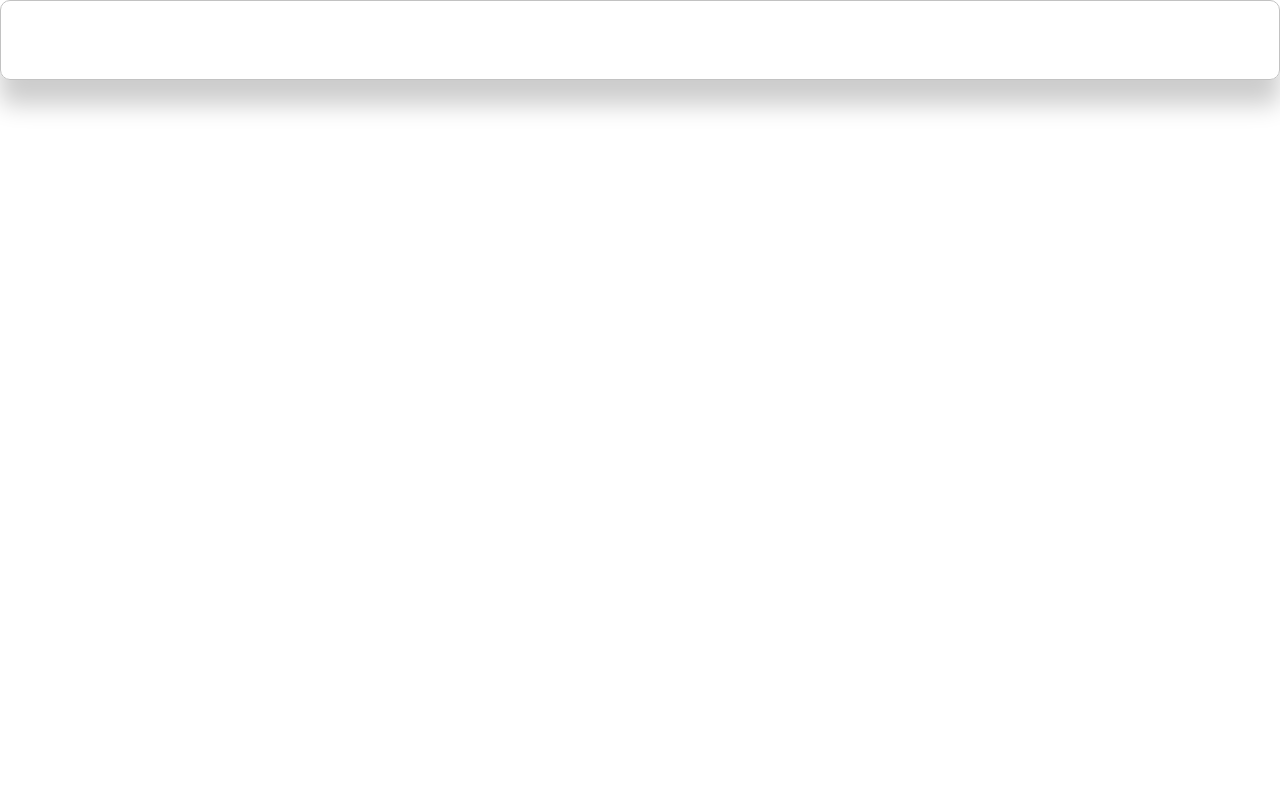
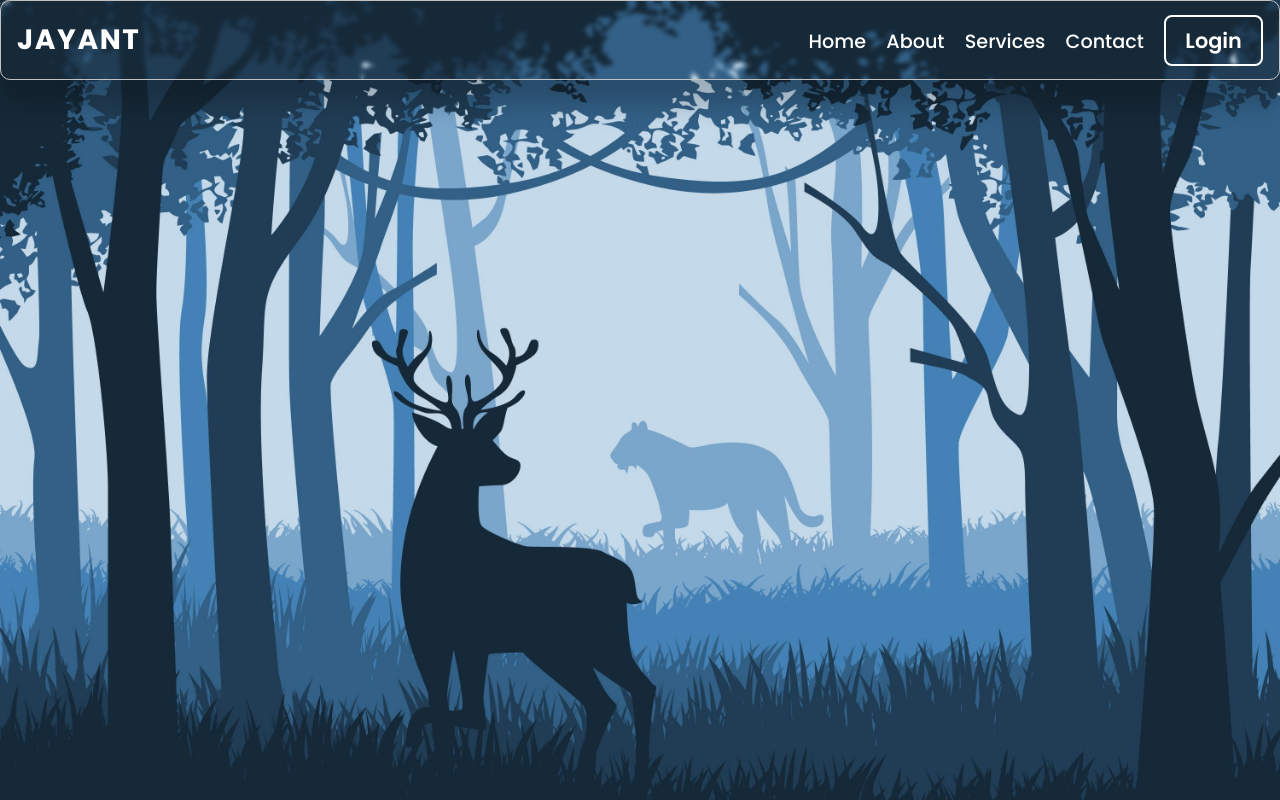
Before and after one commit to 10100TH/Fweb, a plain HTML site: page index.html in a window 1280 px wide. Drawn offline with Linux system fonts and the light colour scheme.

Commit message:
Update style.css

```diff
--- a/style.css
+++ b/style.css
@@ -8,7 +8,7 @@
 body{
   width: 100%;
   min-height: 100vh;
-  background: url(16213932.jpg)  no-repeat;
+  background: url(/6213932.jpg)  no-repeat;
   background-size: cover;
   background-position: center;
 }
```
